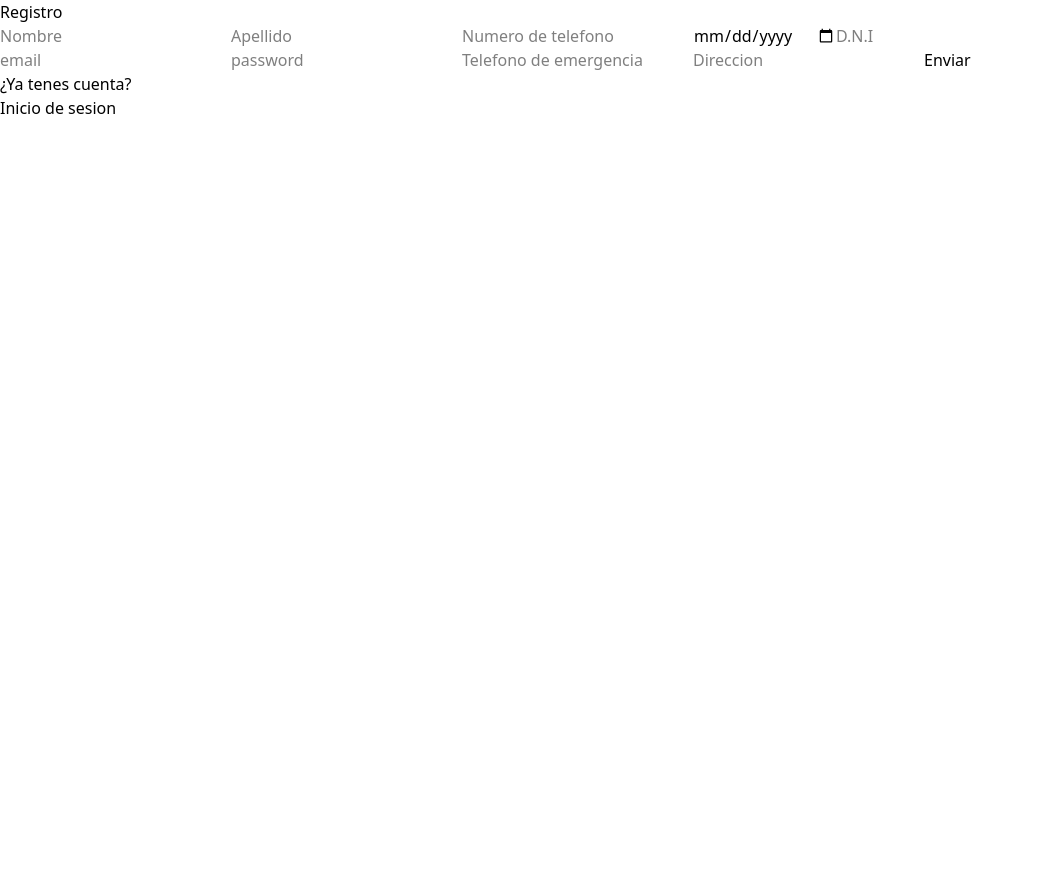
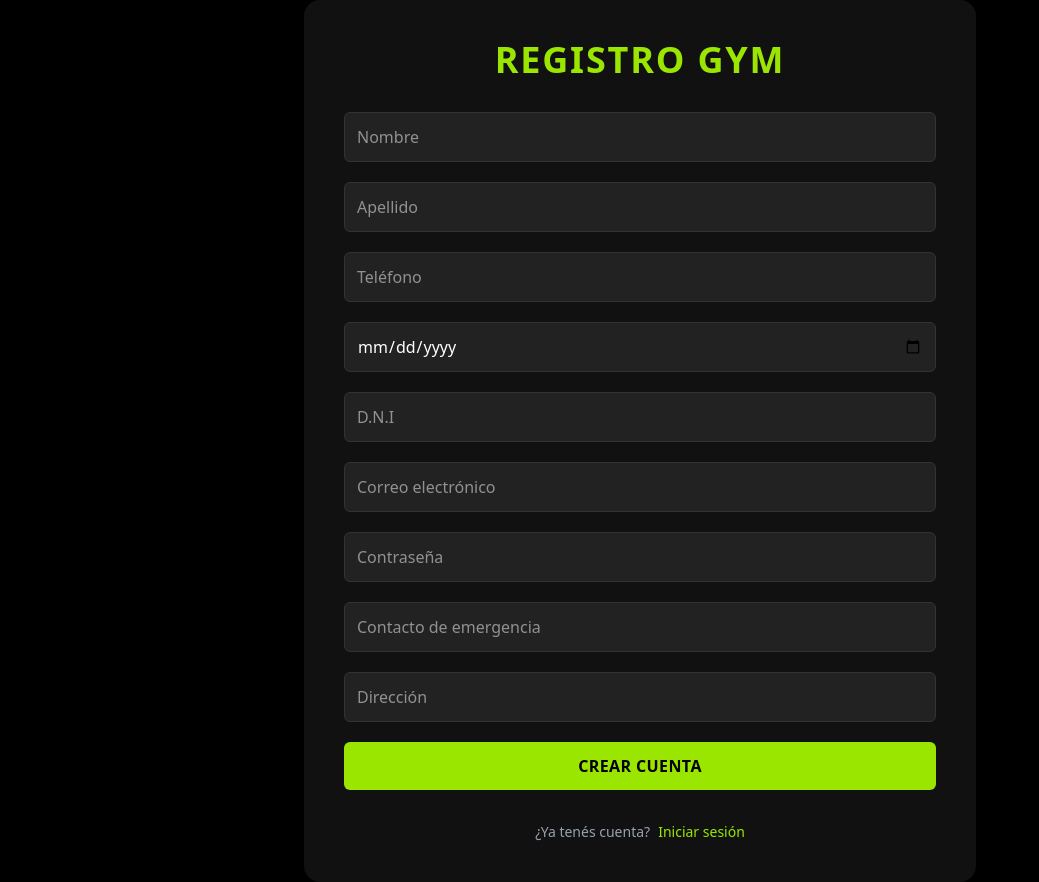
Before and after one commit to francoserjen10/gimnasio-propio-React, a Next.js app in the folder gym-front-end/: page /register in a window 1280 px wide. Shown: the whole page, without its empty margins (0-1039 px from the left). Before the commit the page ends 800 px from the top, so only its background shows below. Built offline with nearby package versions, Linux system fonts and the light colour scheme; no server answers.

Commit message:
Aplicación de estilo a formulario de registro con taldwind

```diff
--- a/gym-front-end/src/app/register/page.tsx
+++ b/gym-front-end/src/app/register/page.tsx
@@ -31,85 +31,52 @@ export default function Register() {
     }
 
     return (
-        <div>
-            <h1>Registro</h1>
-            <form onSubmit={handleSubmit(onSubmit)}>
-                <input
-                    {...register("name")}
-                    type="text"
-                    name="name"
-                    placeholder="Nombre"
-                />
-                {errors.name && <p>{errors.name.message}</p>}
+        <div className="min-h-screen flex items-center justify-center bg-black px-4">
+            <div className="w-full max-w-2xl bg-[#111] rounded-2xl shadow-2xl p-10 text-white">
+                <h1 className="text-4xl font-extrabold text-center text-lime-400 mb-8 uppercase tracking-wider">Registro Gym</h1>
+                <form onSubmit={handleSubmit(onSubmit)} className="space-y-5">
+                    {[
+                        { name: "name", type: "text", placeholder: "Nombre" },
+                        { name: "lastName", type: "text", placeholder: "Apellido" },
+                        { name: "phoneNumber", type: "text", placeholder: "Teléfono" },
+                        { name: "birthDate", type: "date", placeholder: "Fecha de nacimiento" },
+                        { name: "dni", type: "number", placeholder: "D.N.I" },
+                        { name: "email", type: "email", placeholder: "Correo electrónico" },
+                        { name: "password", type: "password", placeholder: "Contraseña" },
+                        { name: "emergencyContact", type: "text", placeholder: "Contacto de emergencia" },
+                        { name: "direction", type: "text", placeholder: "Dirección" }
+                    ].map((field, i) => (
+                        <div key={i}>
+                            <input
+                                {...register(field.name as any)}
+                                type={field.type}
+                                placeholder={field.placeholder}
+                                className="w-full bg-[#222] text-white p-3 rounded-md border border-[#333] focus:outline-none focus:ring-2 focus:ring-lime-400"
+                            />
+                            {errors[field.name as keyof typeof errors] && (
+                                <p className="text-red-400 text-sm mt-1">{errors[field.name as keyof typeof errors]?.message as string}</p>
+                            )}
+                        </div>
+                    ))}
 
-                <input
-                    {...register("lastName")}
-                    type="text"
-                    name="lastName"
-                    placeholder="Apellido"
-                />
-                {errors.lastName && <p>{errors.lastName.message}</p>}
+                    <button
+                        type="submit"
+                        className="w-full bg-lime-400 text-black font-bold py-3 rounded-md hover:bg-lime-500 transition duration-300 uppercase tracking-wide"
+                    >
+                        Crear cuenta
+                    </button>
+                </form>
 
-                <input
-                    {...register("phoneNumber")}
-                    type="text"
-                    name="phoneNumber"
-                    placeholder="Numero de telefono"
-                />
-                {errors.phoneNumber && <p>{errors.phoneNumber.message}</p>}
-
-                <input
-                    {...register("birthDate")}
-                    type="date"
-                    name="birthDate"
-                    placeholder="Fecha de nac"
-                />
-                {errors.birthDate && <p>{errors.birthDate.message}</p>}
-
-                <input
-                    {...register("dni")}
-                    type="number"
-                    name="dni"
-                    placeholder="D.N.I"
-                />
-                {errors.dni && <p>{errors.dni.message}</p>}
-
-                <input
-                    {...register("email")}
-                    type="text"
-                    name="email"
-                    placeholder="email"
-                />
-                {errors.email && <p>{errors.email.message}</p>}
-
-                <input
-                    {...register("password")}
-                    type="password"
-                    name="password"
-                    placeholder="password"
-                />
-                {errors.password && <p>{errors.password.message}</p>}
-
-                <input
-                    {...register("emergencyContact")}
-                    type="text"
-                    name="emergencyContact"
-                    placeholder="Telefono de emergencia"
-                />
-                {errors.emergencyContact && <p>{errors.emergencyContact.message}</p>}
-
-                <input
-                    {...register("direction")}
-                    type="text"
-                    name="direction"
-                    placeholder="Direccion"
-                />
-                {errors.direction && <p>{errors.direction.message}</p>}
-
-                <button type="submit">Enviar</button>
-            </form>
-            <p>¿Ya tenes cuenta?</p>
-            <button onClick={() => router.push('/login')}>Inicio de sesion</button>
+                <p className="text-center mt-8 text-sm text-gray-400">
+                    ¿Ya tenés cuenta?
+                    <button
+                        onClick={() => router.push('/login')}
+                        className="ml-2 text-lime-400 hover:underline"
+                    >
+                        Iniciar sesión
+                    </button>
+                </p>
+            </div>
         </div>
     );
 }
```
